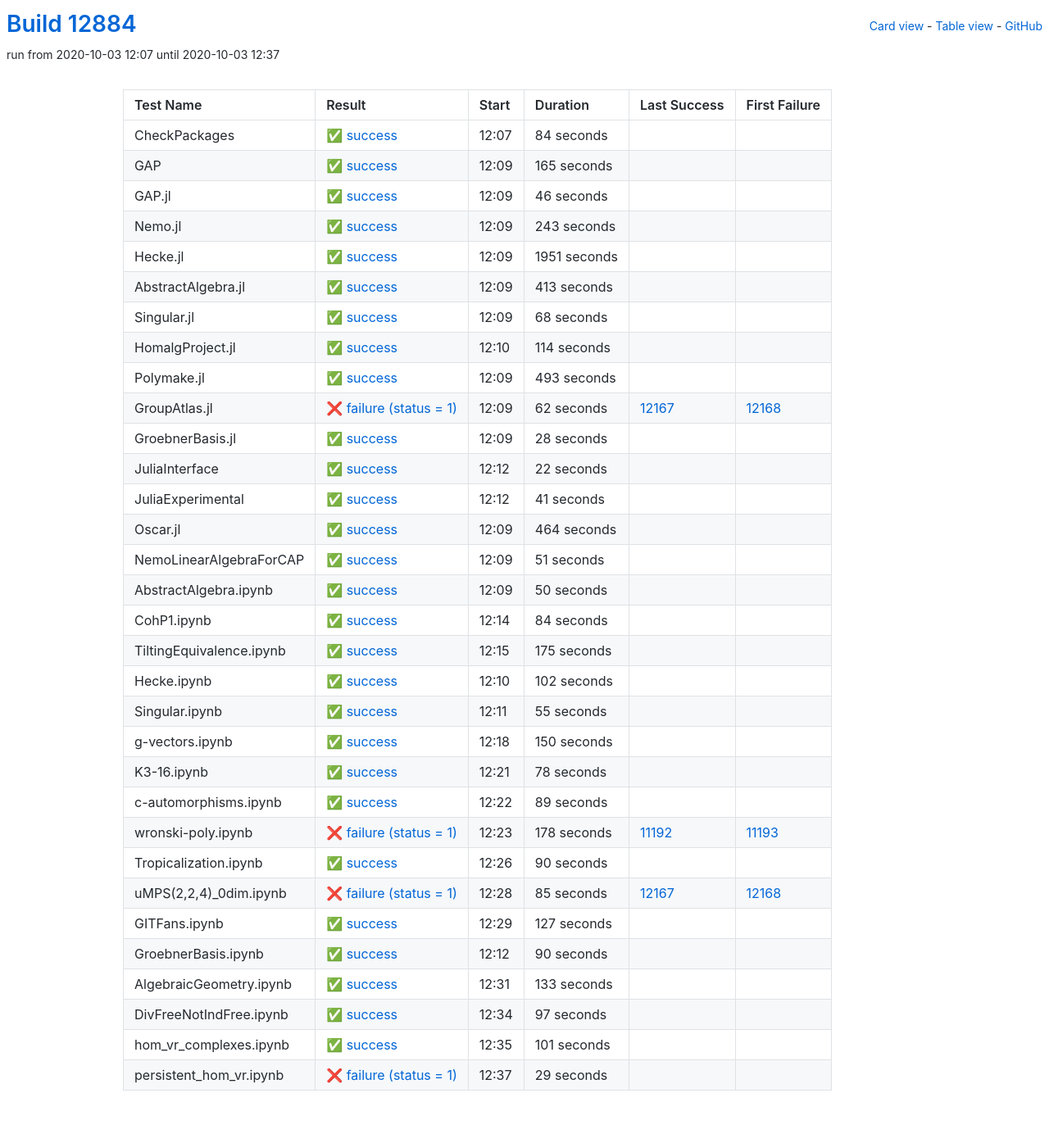
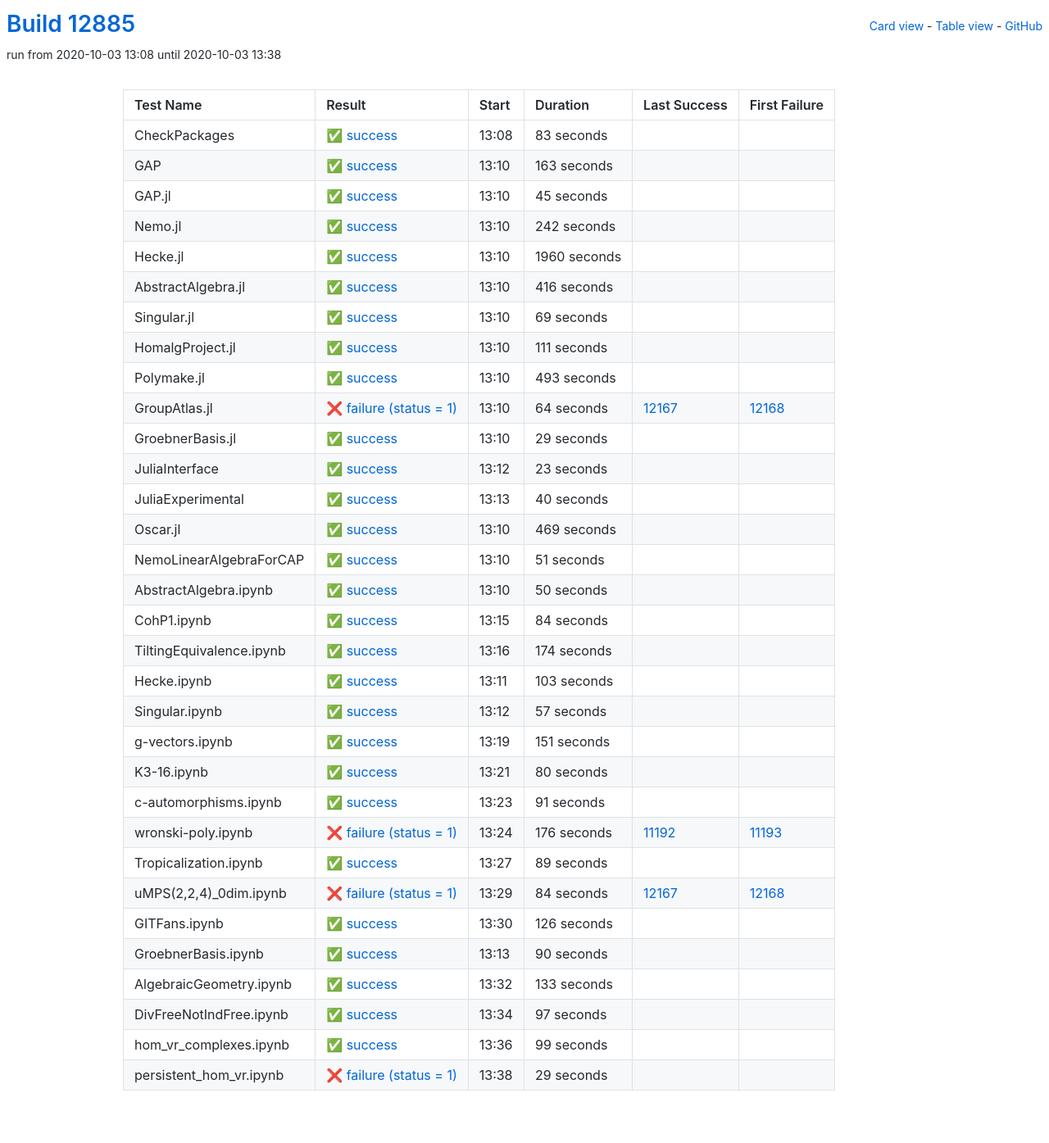
Before and after one commit to oscar-system/oscar-ci-status, a Jekyll site: the page built from table.html, in a window 1280 px wide. Shown: the whole page at 82% size. Built offline with Jekyll 4.4.1, drawn with Linux system fonts in a browser that asks for light colours.

Commit message:
Build #12885

```diff
--- a/_data/ci.yml
+++ b/_data/ci.yml
@@ -1,6 +1,6 @@
 ---
-build: 12884
-build_url: https://oscarci.mathematik.uni-kl.de/job/oscar/12884/
+build: 12885
+build_url: https://oscarci.mathematik.uni-kl.de/job/oscar/12885/
 job: oscar
 organization: oscar-system
 repo: oscar-ci-status
@@ -8,104 +8,104 @@
 tests:
 - name: CheckPackages
   id: checkpackages
-  log: https://oscarci.mathematik.uni-kl.de/job/oscar/12884/artifact/logs/build-12884/CheckPackages.log
-  start: 2020-10-03 12:07
+  log: https://oscarci.mathematik.uni-kl.de/job/oscar/12885/artifact/logs/build-12885/CheckPackages.log
+  start: 2020-10-03 13:08
   success: true
   exitcode: 0
   status: success
-  duration: 84
+  duration: 83
   last_success: false
   last_success_url:
   first_failure: false
   first_failure_url:
 - name: GAP
   id: gap
-  log: https://oscarci.mathematik.uni-kl.de/job/oscar/12884/artifact/logs/build-12884/GAP.log
-  start: 2020-10-03 12:09
+  log: https://oscarci.mathematik.uni-kl.de/job/oscar/12885/artifact/logs/build-12885/GAP.log
+  start: 2020-10-03 13:10
   success: true
   exitcode: 0
   status: success
-  duration: 165
+  duration: 163
   last_success: false
   last_success_url:
   first_failure: false
   first_failure_url:
 - name: GAP.jl
   id: gap-jl
-  log: https://oscarci.mathematik.uni-kl.de/job/oscar/12884/artifact/logs/build-12884/GAP.jl.log
-  start: 2020-10-03 12:09
+  log: https://oscarci.mathematik.uni-kl.de/job/oscar/12885/artifact/logs/build-12885/GAP.jl.log
+  start: 2020-10-03 13:10
   success: true
   exitcode: 0
   status: success
-  duration: 46
+  duration: 45
   last_success: false
   last_success_url:
   first_failure: false
   first_failure_url:
 - name: Nemo.jl
   id: nemo-jl
-  log: https://oscarci.mathematik.uni-kl.de/job/oscar/12884/artifact/logs/build-12884/Nemo.jl.log
-  start: 2020-10-03 12:09
+  log: https://oscarci.mathematik.uni-kl.de/job/oscar/12885/artifact/logs/build-12885/Nemo.jl.log
+  start: 2020-10-03 13:10
   success: true
   exitcode: 0
   status: success
-  duration: 243
+  duration: 242
   last_success: false
   last_success_url:
   first_failure: false
   first_failure_url:
 - name: Hecke.jl
   id: hecke-jl
-  log: https://oscarci.mathematik.uni-kl.de/job/oscar/12884/artifact/logs/build-12884/Hecke.jl.log
-  start: 2020-10-03 12:09
+  log: https://oscarci.mathematik.uni-kl.de/job/oscar/12885/artifact/logs/build-12885/Hecke.jl.log
+  start: 2020-10-03 13:10
   success: true
   exitcode: 0
   status: success
-  duration: 1951
+  duration: 1960
   last_success: false
   last_success_url:
   first_failure: false
   first_failure_url:
 - name: AbstractAlgebra.jl
   id: abstractalgebra-jl
-  log: https://oscarci.mathematik.uni-kl.de/job/oscar/12884/artifact/logs/build-12884/AbstractAlgebra.jl.log
-  start: 2020-10-03 12:09
+  log: https://oscarci.mathematik.uni-kl.de/job/oscar/12885/artifact/logs/build-12885/AbstractAlgebra.jl.log
+  start: 2020-10-03 13:10
   success: true
   exitcode: 0
   status: success
-  duration: 413
+  duration: 416
   last_success: false
   last_success_url:
   first_failure: false
   first_failure_url:
 - name: Singular.jl
   id: singular-jl
-  log: https://oscarci.mathematik.uni-kl.de/job/oscar/12884/artifact/logs/build-12884/Singular.jl.log
-  start: 2020-10-03 12:09
+  log: https://oscarci.mathematik.uni-kl.de/job/oscar/12885/artifact/logs/build-12885/Singular.jl.log
+  start: 2020-10-03 13:10
   success: true
   exitcode: 0
   status: success
-  duration: 68
+  duration: 69
   last_success: false
   last_success_url:
   first_failure: false
   first_failure_url:
 - name: HomalgProject.jl
   id: homalgproject-jl
-  log: https://oscarci.mathematik.uni-kl.de/job/oscar/12884/artifact/logs/build-12884/HomalgProject.jl.log
-  start: 2020-10-03 12:10
+  log: https://oscarci.mathematik.uni-kl.de/job/oscar/12885/artifact/logs/build-12885/HomalgProject.jl.log
+  start: 2020-10-03 13:10
   success: true
   exitcode: 0
   status: success
-  duration: 114
+  duration: 111
   last_success: false
   last_success_url:
   first_failure: false
   first_failure_url:
 - name: Polymake.jl
   id: polymake-jl
-  log: https://oscarci.mathematik.uni-kl.de/job/oscar/12884/artifact/logs/build-12884/Polymake.jl.log
-  start: 2020-10-03 12:09
+  log: https://oscarci.mathematik.uni-kl.de/job/oscar/12885/artifact/logs/build-12885/Polymake.jl.log
+  start: 2020-10-03 13:10
   success: true
   exitcode: 0
   status: success
@@ -116,68 +116,68 @@
   first_failure_url:
 - name: GroupAtlas.jl
   id: groupatlas-jl
-  log: https://oscarci.mathematik.uni-kl.de/job/oscar/12884/artifact/logs/build-12884/GroupAtlas.jl.log
-  start: 2020-10-03 12:09
+  log: https://oscarci.mathematik.uni-kl.de/job/oscar/12885/artifact/logs/build-12885/GroupAtlas.jl.log
+  start: 2020-10-03 13:10
   success: false
   exitcode: 1
   status: failure
-  duration: 62
+  duration: 64
   last_success: 12167
   last_success_url: https://oscarci.mathematik.uni-kl.de/job/oscar/12167/
   first_failure: 12168
   first_failure_url: https://oscarci.mathematik.uni-kl.de/job/oscar/12168/
 - name: GroebnerBasis.jl
   id: groebnerbasis-jl
-  log: https://oscarci.mathematik.uni-kl.de/job/oscar/12884/artifact/logs/build-12884/GroebnerBasis.jl.log
-  start: 2020-10-03 12:09
+  log: https://oscarci.mathematik.uni-kl.de/job/oscar/12885/artifact/logs/build-12885/GroebnerBasis.jl.log
+  start: 2020-10-03 13:10
   success: true
   exitcode: 0
   status: success
-  duration: 28
+  duration: 29
   last_success: false
   last_success_url:
   first_failure: false
   first_failure_url:
 - name: JuliaInterface
   id: juliainterface
-  log: https://oscarci.mathematik.uni-kl.de/job/oscar/12884/artifact/logs/build-12884/JuliaInterface.log
-  start: 2020-10-03 12:12
+  log: https://oscarci.mathematik.uni-kl.de/job/oscar/12885/artifact/logs/build-12885/JuliaInterface.log
+  start: 2020-10-03 13:12
   success: true
   exitcode: 0
   status: success
-  duration: 22
+  duration: 23
   last_success: false
   last_success_url:
   first_failure: false
   first_failure_url:
 - name: JuliaExperimental
   id: juliaexperimental
-  log: https://oscarci.mathematik.uni-kl.de/job/oscar/12884/artifact/logs/build-12884/JuliaExperimental.log
-  start: 2020-10-03 12:12
+  log: https://oscarci.mathematik.uni-kl.de/job/oscar/12885/artifact/logs/build-12885/JuliaExperimental.log
+  start: 2020-10-03 13:13
   success: true
   exitcode: 0
   status: success
-  duration: 41
+  duration: 40
   last_success: false
   last_success_url:
   first_failure: false
   first_failure_url:
 - name: Oscar.jl
   id: oscar-jl
-  log: https://oscarci.mathematik.uni-kl.de/job/oscar/12884/artifact/logs/build-12884/Oscar.jl.log
-  start: 2020-10-03 12:09
+  log: https://oscarci.mathematik.uni-kl.de/job/oscar/12885/artifact/logs/build-12885/Oscar.jl.log
+  start: 2020-10-03 13:10
   success: true
   exitcode: 0
   status: success
-  duration: 464
+  duration: 469
   last_success: false
   last_success_url:
   first_failure: false
   first_failure_url:
 - name: NemoLinearAlgebraForCAP
   id: nemolinearalgebraforcap
-  log: https://oscarci.mathematik.uni-kl.de/job/oscar/12884/artifact/logs/build-12884/NemoLinearAlgebraForCAP.log
-  start: 2020-10-03 12:09
+  log: https://oscarci.mathematik.uni-kl.de/job/oscar/12885/artifact/logs/build-12885/NemoLinearAlgebraForCAP.log
+  start: 2020-10-03 13:10
   success: true
   exitcode: 0
   status: success
@@ -188,8 +188,8 @@
   first_failure_url:
 - name: AbstractAlgebra.ipynb
   id: abstractalgebra-ipynb
-  log: https://oscarci.mathematik.uni-kl.de/job/oscar/12884/artifact/logs/build-12884/AbstractAlgebra.ipynb.log
-  start: 2020-10-03 12:09
+  log: https://oscarci.mathematik.uni-kl.de/job/oscar/12885/artifact/logs/build-12885/AbstractAlgebra.ipynb.log
+  start: 2020-10-03 13:10
   success: true
   exitcode: 0
   status: success
@@ -200,8 +200,8 @@
   first_failure_url:
 - name: CohP1.ipynb
   id: cohp1-ipynb
-  log: https://oscarci.mathematik.uni-kl.de/job/oscar/12884/artifact/logs/build-12884/CohP1.ipynb.log
-  start: 2020-10-03 12:14
+  log: https://oscarci.mathematik.uni-kl.de/job/oscar/12885/artifact/logs/build-12885/CohP1.ipynb.log
+  start: 2020-10-03 13:15
   success: true
   exitcode: 0
   status: success
@@ -212,68 +212,92 @@
   first_failure_url:
 - name: TiltingEquivalence.ipynb
   id: tiltingequivalence-ipynb
-  log: https://oscarci.mathematik.uni-kl.de/job/oscar/12884/artifact/logs/build-12884/TiltingEquivalence.ipynb.log
-  start: 2020-10-03 12:15
+  log: https://oscarci.mathematik.uni-kl.de/job/oscar/12885/artifact/logs/build-12885/TiltingEquivalence.ipynb.log
+  start: 2020-10-03 13:16
   success: true
   exitcode: 0
   status: success
-  duration: 175
+  duration: 174
   last_success: false
   last_success_url:
   first_failure: false
   first_failure_url:
 - name: Hecke.ipynb
   id: hecke-ipynb
-  log: https://oscarci.mathematik.uni-kl.de/job/oscar/12884/artifact/logs/build-12884/Hecke.ipynb.log
-  start: 2020-10-03 12:10
+  log: https://oscarci.mathematik.uni-kl.de/job/oscar/12885/artifact/logs/build-12885/Hecke.ipynb.log
+  start: 2020-10-03 13:11
   success: true
   exitcode: 0
   status: success
-  duration: 102
+  duration: 103
   last_success: false
   last_success_url:
   first_failure: false
   first_failure_url:
 - name: Singular.ipynb
   id: singular-ipynb
-  log: https://oscarci.mathematik.uni-kl.de/job/oscar/12884/artifact/logs/build-12884/Singular.ipynb.log
-  start: 2020-10-03 12:11
+  log: https://oscarci.mathematik.uni-kl.de/job/oscar/12885/artifact/logs/build-12885/Singular.ipynb.log
+  start: 2020-10-03 13:12
   success: true
   exitcode: 0
   status: success
-  duration: 55
+  duration: 57
   last_success: false
   last_success_url:
   first_failure: false
   first_failure_url:
 - name: g-vectors.ipynb
   id: g-vectors-ipynb
-  log: https://oscarci.mathematik.uni-kl.de/job/oscar/12884/artifact/logs/build-12884/g-vectors.ipynb.log
-  start: 2020-10-03 12:18
+  log: https://oscarci.mathematik.uni-kl.de/job/oscar/12885/artifact/logs/build-12885/g-vectors.ipynb.log
+  start: 2020-10-03 13:19
   success: true
   exitcode: 0
   status: success
-  duration: 150
+  duration: 151
   last_success: false
   last_success_url:
   first_failure: false
   first_failure_url:
 - name: K3-16.ipynb
   id: k3-16-ipynb
-  log: https://oscarci.mathematik.uni-kl.de/job/oscar/12884/artifact/logs/build-12884/K3-16.ipynb.log
-  start: 2020-10-03 12:21
+  log: https://oscarci.mathematik.uni-kl.de/job/oscar/12885/artifact/logs/build-12885/K3-16.ipynb.log
+  start: 2020-10-03 13:21
   success: true
   exitcode: 0
   status: success
-  duration: 78
+  duration: 80
   last_success: false
   last_success_url:
   first_failure: false
   first_failure_url:
 - name: c-automorphisms.ipynb
   id: c-automorphisms-ipynb
-  log: https://oscarci.mathematik.uni-kl.de/job/oscar/12884/artifact/logs/build-12884/c-automorphisms.ipynb.log
-  start: 2020-10-03 12:22
+  log: https://oscarci.mathematik.uni-kl.de/job/oscar/12885/artifact/logs/build-12885/c-automorphisms.ipynb.log
+  start: 2020-10-03 13:23
+  success: true
+  exitcode: 0
+  status: success
+  duration: 91
+  last_success: false
+  last_success_url:
+  first_failure: false
+  first_failure_url:
+- name: wronski-poly.ipynb
+  id: wronski-poly-ipynb
+  log: https://oscarci.mathematik.uni-kl.de/job/oscar/12885/artifact/logs/build-12885/wronski-poly.ipynb.log
+  start: 2020-10-03 13:24
+  success: false
+  exitcode: 1
+  status: failure
+  duration: 176
+  last_success: 11192
+  last_success_url: https://oscarci.mathematik.uni-kl.de/job/oscar/11192/
+  first_failure: 11193
+  first_failure_url: https://oscarci.mathematik.uni-kl.de/job/oscar/11193/
+- name: Tropicalization.ipynb
+  id: tropicalization-ipynb
+  log: https://oscarci.mathematik.uni-kl.de/job/oscar/12885/artifact/logs/build-12885/Tropicalization.ipynb.log
+  start: 2020-10-03 13:27
   success: true
   exitcode: 0
   status: success
@@ -282,58 +306,34 @@
   last_success_url:
   first_failure: false
   first_failure_url:
-- name: wronski-poly.ipynb
-  id: wronski-poly-ipynb
-  log: https://oscarci.mathematik.uni-kl.de/job/oscar/12884/artifact/logs/build-12884/wronski-poly.ipynb.log
-  start: 2020-10-03 12:23
+- name: uMPS(2,2,4)_0dim.ipynb
+  id: umps-2-2-4-0dim-ipynb
+  log: https://oscarci.mathematik.uni-kl.de/job/oscar/12885/artifact/logs/build-12885/uMPS-2-2-4-_0dim.ipynb.log
+  start: 2020-10-03 13:29
   success: false
   exitcode: 1
   status: failure
-  duration: 178
-  last_success: 11192
-  last_success_url: https://oscarci.mathematik.uni-kl.de/job/oscar/11192/
-  first_failure: 11193
-  first_failure_url: https://oscarci.mathematik.uni-kl.de/job/oscar/11193/
-- name: Tropicalization.ipynb
-  id: tropicalization-ipynb
-  log: https://oscarci.mathematik.uni-kl.de/job/oscar/12884/artifact/logs/build-12884/Tropicalization.ipynb.log
-  start: 2020-10-03 12:26
-  success: true
-  exitcode: 0
-  status: success
-  duration: 90
-  last_success: false
-  last_success_url:
-  first_failure: false
-  first_failure_url:
-- name: uMPS(2,2,4)_0dim.ipynb
-  id: umps-2-2-4-0dim-ipynb
-  log: https://oscarci.mathematik.uni-kl.de/job/oscar/12884/artifact/logs/build-12884/uMPS-2-2-4-_0dim.ipynb.log
-  start: 2020-10-03 12:28
-  success: false
-  exitcode: 1
-  status: failure
-  duration: 85
+  duration: 84
   last_success: 12167
   last_success_url: https://oscarci.mathematik.uni-kl.de/job/oscar/12167/
   first_failure: 12168
   first_failure_url: https://oscarci.mathematik.uni-kl.de/job/oscar/12168/
 - name: GITFans.ipynb
   id: gitfans-ipynb
-  log: https://oscarci.mathematik.uni-kl.de/job/oscar/12884/artifact/logs/build-12884/GITFans.ipynb.log
-  start: 2020-10-03 12:29
+  log: https://oscarci.mathematik.uni-kl.de/job/oscar/12885/artifact/logs/build-12885/GITFans.ipynb.log
+  start: 2020-10-03 13:30
   success: true
   exitcode: 0
   status: success
-  duration: 127
+  duration: 126
   last_success: false
   last_success_url:
   first_failure: false
   first_failure_url:
 - name: GroebnerBasis.ipynb
   id: groebnerbasis-ipynb
-  log: https://oscarci.mathematik.uni-kl.de/job/oscar/12884/artifact/logs/build-12884/GroebnerBasis.ipynb.log
-  start: 2020-10-03 12:12
+  log: https://oscarci.mathematik.uni-kl.de/job/oscar/12885/artifact/logs/build-12885/GroebnerBasis.ipynb.log
+  start: 2020-10-03 13:13
   success: true
   exitcode: 0
   status: success
@@ -344,8 +344,8 @@
   first_failure_url:
 - name: AlgebraicGeometry.ipynb
   id: algebraicgeometry-ipynb
-  log: https://oscarci.mathematik.uni-kl.de/job/oscar/12884/artifact/logs/build-12884/AlgebraicGeometry.ipynb.log
-  start: 2020-10-03 12:31
+  log: https://oscarci.mathematik.uni-kl.de/job/oscar/12885/artifact/logs/build-12885/AlgebraicGeometry.ipynb.log
+  start: 2020-10-03 13:32
   success: true
   exitcode: 0
   status: success
@@ -356,8 +356,8 @@
   first_failure_url:
 - name: DivFreeNotIndFree.ipynb
   id: divfreenotindfree-ipynb
-  log: https://oscarci.mathematik.uni-kl.de/job/oscar/12884/artifact/logs/build-12884/DivFreeNotIndFree.ipynb.log
-  start: 2020-10-03 12:34
+  log: https://oscarci.mathematik.uni-kl.de/job/oscar/12885/artifact/logs/build-12885/DivFreeNotIndFree.ipynb.log
+  start: 2020-10-03 13:34
   success: true
   exitcode: 0
   status: success
@@ -368,20 +368,20 @@
   first_failure_url:
 - name: hom_vr_complexes.ipynb
   id: hom-vr-complexes-ipynb
-  log: https://oscarci.mathematik.uni-kl.de/job/oscar/12884/artifact/logs/build-12884/hom_vr_complexes.ipynb.log
-  start: 2020-10-03 12:35
+  log: https://oscarci.mathematik.uni-kl.de/job/oscar/12885/artifact/logs/build-12885/hom_vr_complexes.ipynb.log
+  start: 2020-10-03 13:36
   success: true
   exitcode: 0
   status: success
-  duration: 101
+  duration: 99
   last_success: false
   last_success_url:
   first_failure: false
   first_failure_url:
 - name: persistent_hom_vr.ipynb
   id: persistent-hom-vr-ipynb
-  log: https://oscarci.mathematik.uni-kl.de/job/oscar/12884/artifact/logs/build-12884/persistent_hom_vr.ipynb.log
-  start: 2020-10-03 12:37
+  log: https://oscarci.mathematik.uni-kl.de/job/oscar/12885/artifact/logs/build-12885/persistent_hom_vr.ipynb.log
+  start: 2020-10-03 13:38
   success: false
   exitcode: 1
   status: failure
```
Also changed, not shown: README.md.
